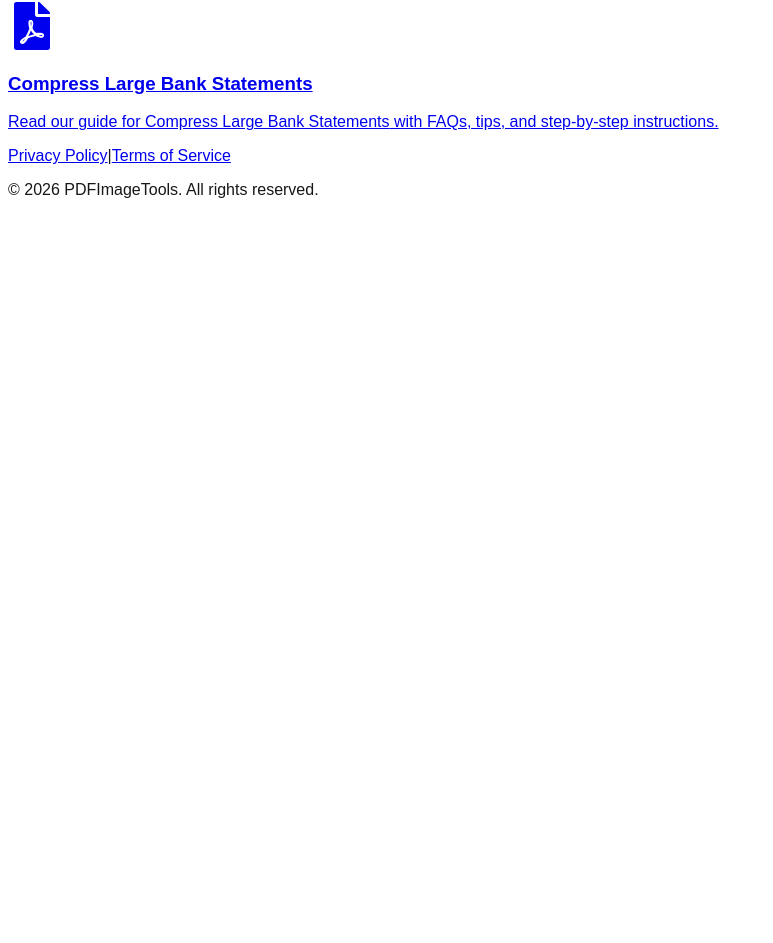
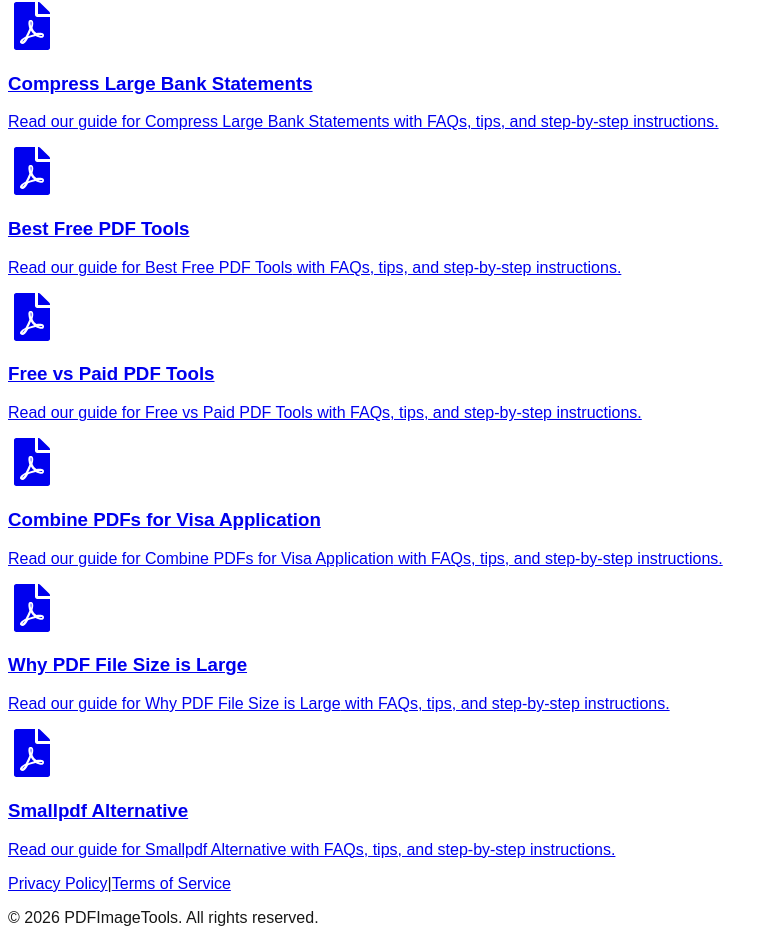
Before and after one commit to Leadmind-Developer/pdfimagetools-vercel, a Next.js app: page /blog in a window 1280 px wide. Shown: the part 2465-3408 px from the top of the page, without its empty margins (0-773 px from the left). Before the commit the page ends 2680 px from the top, so only its background shows below. Built offline with nearby package versions, Linux system fonts and the light colour scheme; no server answers.

Commit message:
Update page.tsx

```diff
--- a/src/app/blog/page.tsx
+++ b/src/app/blog/page.tsx
@@ -38,6 +38,11 @@ const tools = [
   { name: "PDF Sign", slug: "pdf-sign", icon: FaUserEdit },
   { name: "Merge Bank Statements", slug: "merge-bank-statements", icon: FaFilePdf },
   { name: "Compress Large Bank Statements", slug: "compress-large-bank-statements", icon: FaFilePdf },
+  { name: "Best Free PDF Tools", slug: "best-free-pdf-tools", icon: FaFilePdf },
+  { name: "Free vs Paid PDF Tools", slug: "free-vs-paid-pdf-tools", icon: FaFilePdf },
+  { name: "Combine PDFs for Visa Application", slug: "combine-pdf-for-visa-application", icon: FaFilePdf },
+  { name: "Why PDF File Size is Large", slug: "why-pdf-file-size-is-large", icon: FaFilePdf },
+  { name: "Smallpdf Alternative", slug: "smallpdf-alternative", icon: FaFilePdf },
 ];
 
 export default function BlogIndexPage() {
```
